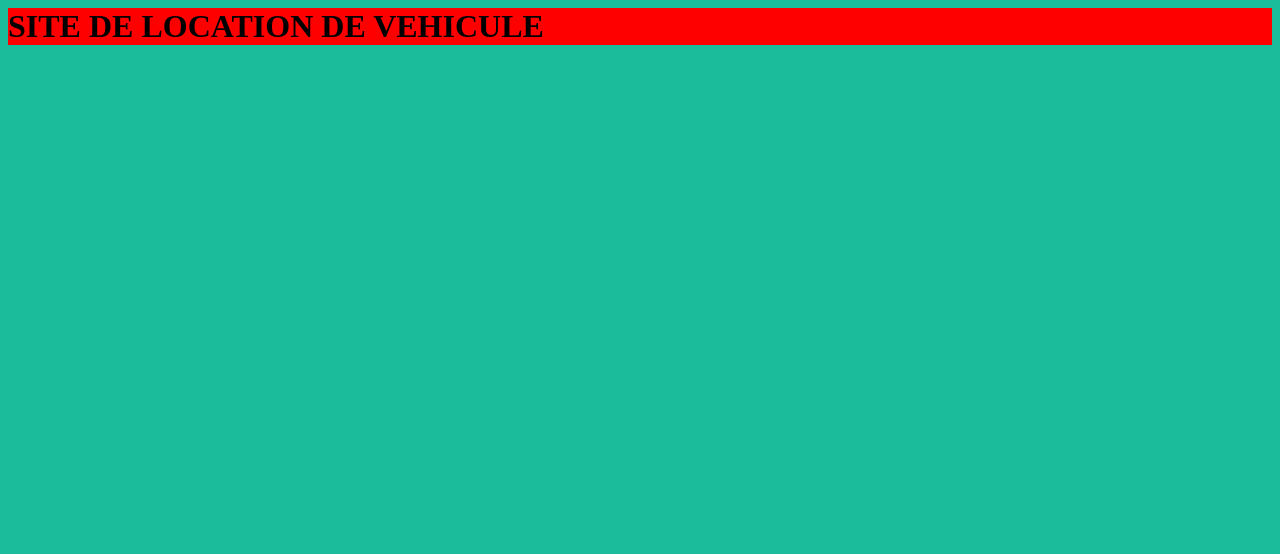
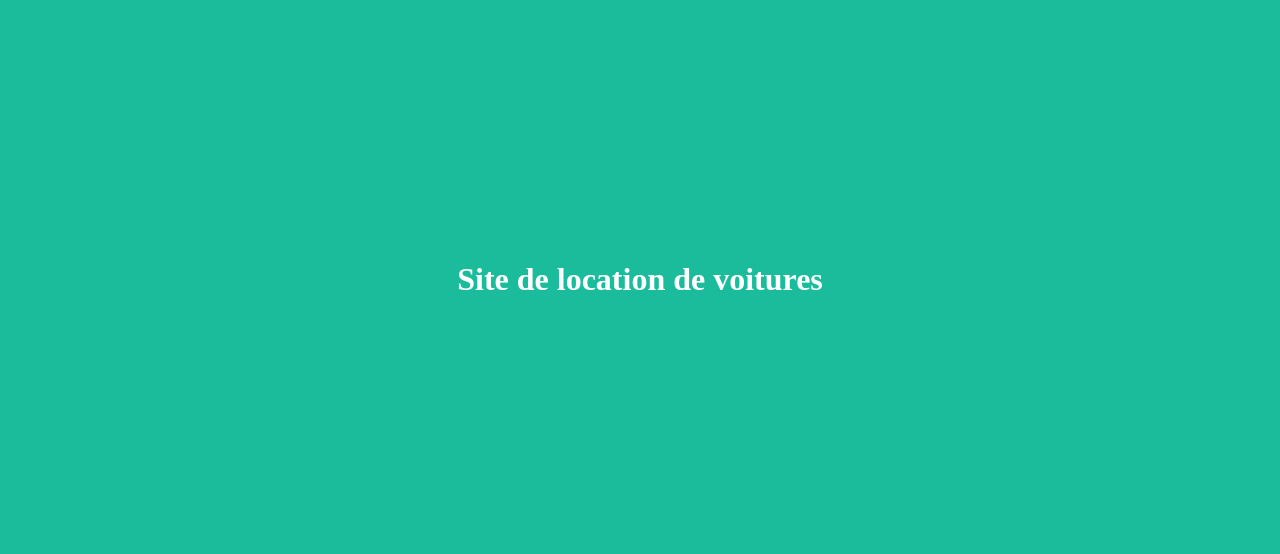
Before and after one commit to christ992/Site-de-location-de-voiture, a plain HTML site: page index.html in a window 1280 px wide. Drawn offline with Linux system fonts and the light colour scheme.

Commit message:
pour modifier la couleur du grand titre

```diff
--- a/index.html
+++ b/index.html
@@ -6,7 +6,7 @@
 
   </head>
   <body style="background-color:#1abc9c">
-  	<h1 style="background-color:red">SITE DE LOCATION DE VEHICULE</h1>
+  	<h1 style="padding-top:20%;padding-bottom: 20%;text-align: center;color:#ffffff">Site de location de voitures</h1>
     <p></p>
   </body>
 
```
